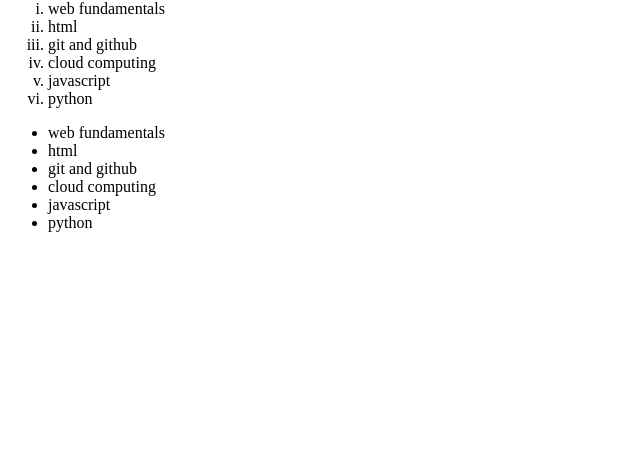
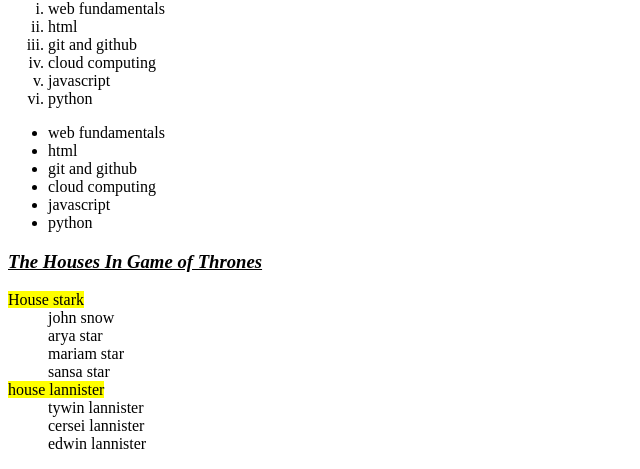
Before and after one commit to Nome-Miracle/classwork2, a plain HTML site: page index.html in a window 1280 px wide. Shown: the part 706-1175 px from the top of the page, without its empty margins (0-640 px from the left). Before the commit the page ends 954 px from the top, so only its background shows below. Drawn offline with Linux system fonts and the light colour scheme.

Commit message:
description list added

```diff
--- a/index.html
+++ b/index.html
@@ -43,6 +43,22 @@
 
     </ul>
 
+<h3><u><i>The Houses In Game of Thrones</i></u></h3>
+
+     <dl>
+<dt><mark>House stark</mark></dt>
+<dd>john snow</dd>
+<dd>arya star</dd>
+<dd>mariam star</dd>
+<dd>sansa star</dd>
+
+<dt><mark>house lannister</mark></dt>
+<dd>tywin lannister</dd>
+<dd>cersei lannister</dd>
+<dd>edwin lannister</dd>
+
+    </dl>
+
 
 </body>
 </html>
```
